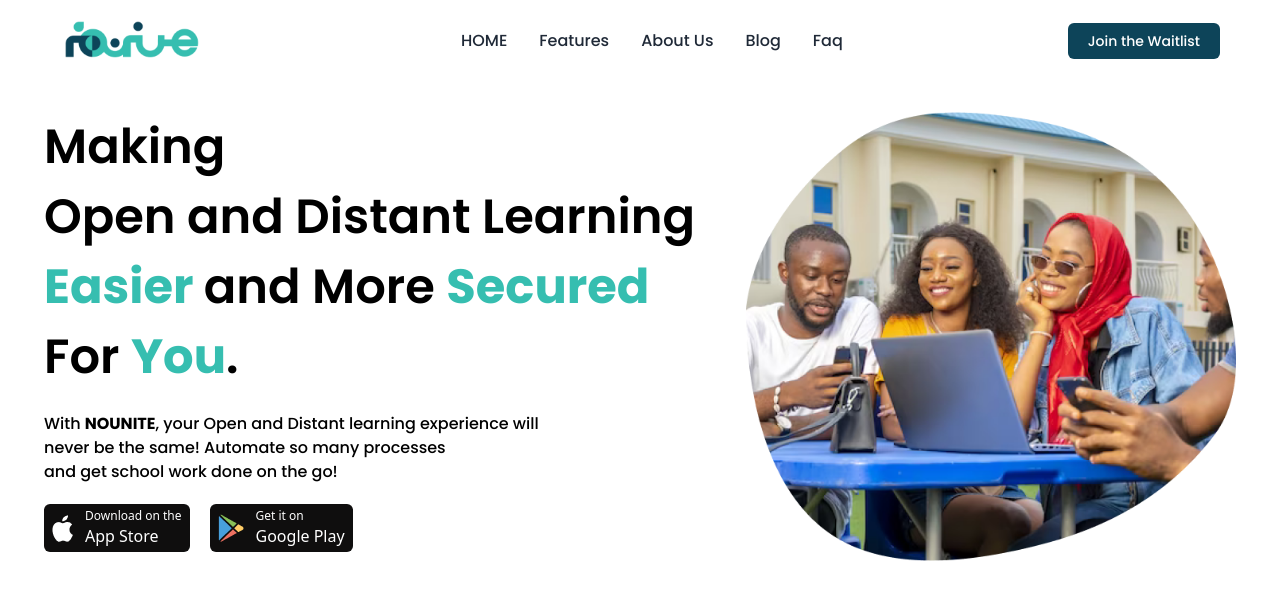
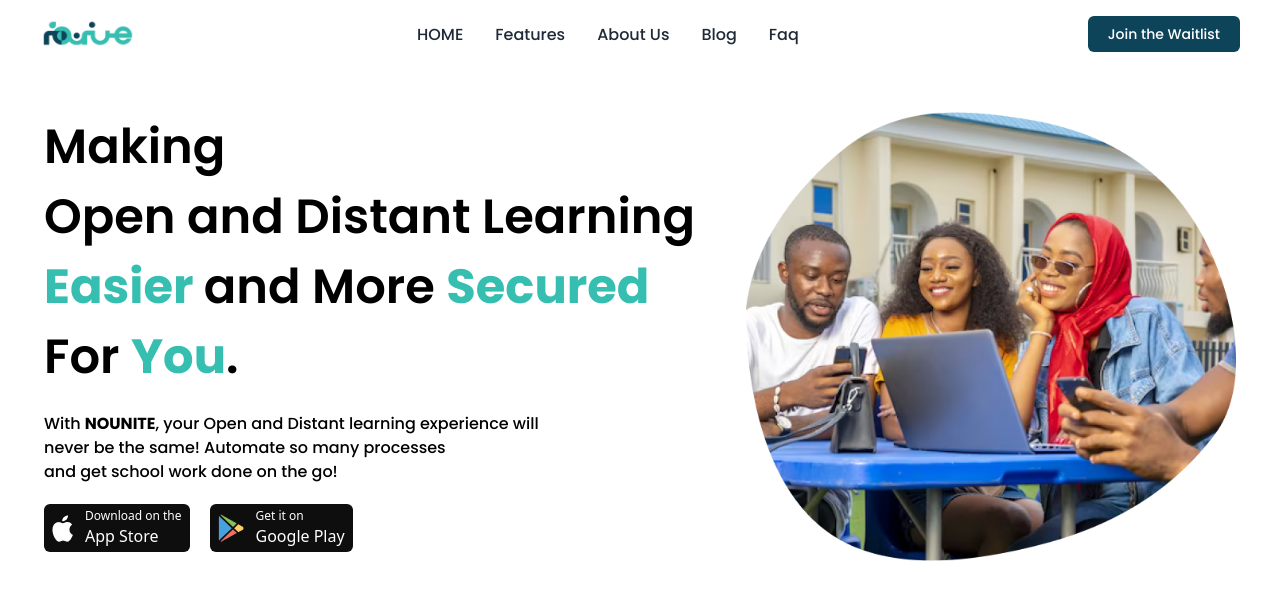
Before and after one commit to NOUNITE/nounite-frontend, a React (Vite) app: page / in a window 1280 px wide. Shown: the top 600 px of the page. Built offline with nearby package versions, Linux system fonts and the light colour scheme.

Commit message:
fix the issue

```diff
--- a/src/components/Navbar.jsx
+++ b/src/components/Navbar.jsx
@@ -12,9 +12,9 @@ const Navbar = () => {
   ];
   let [click, setClick] = useState(false);
   return (
-    <div className="w-full absolute top-0 left-0 px-1 lg:px-5 md:px-0">
-      <div className="md:flex items-center justify-between  py-4 md:px-10 px-7">
-        <div className="w-36">
+    <div className="w-full fixed bg-[#FFFFFF] top-0 left-0 px-1 lg:px-5 md:px-0">
+      <div className="md:flex items-center justify-between md:w-full  py-4 md:px-5 px-7">
+        <div className="w-36 md:w-24">
           <img src={logo} />
         </div>
 
@@ -44,9 +44,11 @@ const Navbar = () => {
             Join the Waitlist
           </button>
         </ul>
-        <button className="hidden lg:block bg-[#0D4459] text-[#FFFFFF] px-5 py-2 rounded-md font-poppins font-medium text-base md:text-sm">
-          Join the Waitlist
-        </button>
+        <div className="md:pl-10 ">
+          <button className="hidden lg:block bg-[#0D4459] text-[#FFFFFF] md:px-5 ml-0  px-2 py-2 rounded-md font-poppins font-medium text-base md:text-sm">
+            Join the Waitlist
+          </button>
+        </div>
       </div>
     </div>
   );
```
